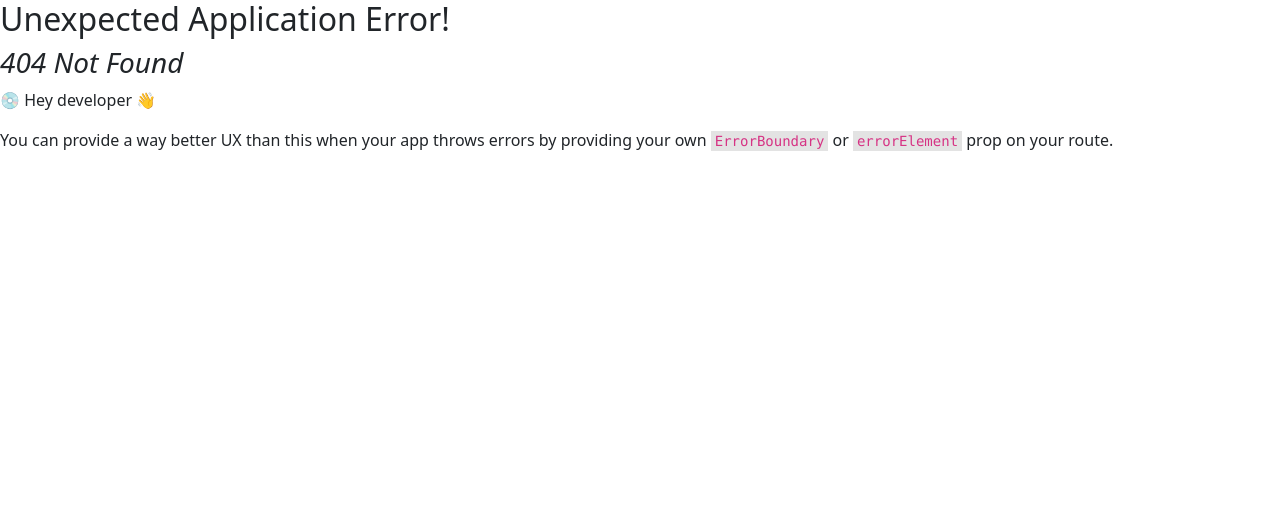
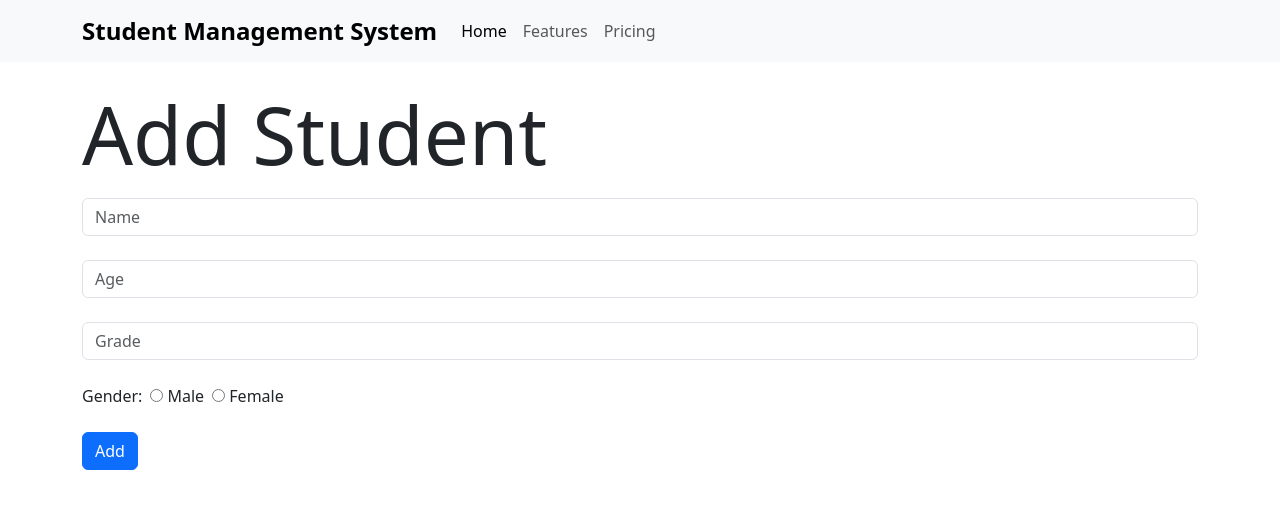
Before and after one commit to devMainak/School-Management-App, a React (Vite) app: page /studentform in a window 1280 px wide. Before the commit this address had no page. Shown: the top 508 px of the page. Built offline with nearby package versions, Linux system fonts and the light colour scheme.

Commit message:
feat: created StudentForm

```diff
--- a/src/components/Navbar.jsx
+++ b/src/components/Navbar.jsx
@@ -3,8 +3,8 @@ import { Link } from 'react-router-dom'
 const Navbar = () => {
   return (
     <nav className="navbar navbar-expand-lg bg-body-tertiary">
-      <div className="container-fluid">
-        <Link className="navbar-brand" to="/">Navbar</Link>
+      <div className="container container-fluid">
+        <Link className="navbar-brand fs-4 fw-semibold" to="/">Student Management System</Link>
         <button className="navbar-toggler" type="button" data-bs-toggle="collapse" data-bs-target="#navbarNav" aria-controls="navbarNav" aria-expanded="false" aria-label="Toggle navigation">
           <span className="navbar-toggler-icon"></span>
         </button>
--- /dev/null
+++ b/src/features/students/StudentForm.jsx
@@ -0,0 +1,48 @@
+import { useState } from 'react'
+import { useDispatch } from 'react-redux'
+import { addStudentAsync } from './studentsSlice'
+import Navbar from '../../components/Navbar'
+
+const StudentForm = () => {
+  const dispatch = useDispatch()
+  const [name, setName] = useState()
+  const [age, setAge] = useState()
+  const [grade, setGrade] = useState()
+  const [gender, setGender] = useState()
+
+  const handleGenderBtn = (e) => {
+    setGender(e.target.value)
+  }
+
+  const handleStudentForm = (e) => {
+    e.preventDefault()
+    const newStudent = { name, age, grade, gender }
+    dispatch(addStudentAsync(newStudent))
+  }
+
+  return (
+    <>
+      <header>
+        <Navbar/>
+      </header>
+      <main className='container'>
+        <h1 className='display-1 fw-normal pt-4 pb-2'>Add Student</h1>
+        <form onSubmit={handleStudentForm}>
+          <input className='form-control' onChange={(e) => setName(e.target.value)} placeholder='Name' type='text'/>
+          <br/>
+          <input className='form-control' onChange={(e) => setAge(e.target.value)} placeholder='Age' type='number'/>
+          <br/>
+          <input className='form-control' onChange={(e) => setGrade(e.target.value)} placeholder='Grade' type='text'/>
+          <br/>
+          <label>Gender: </label>
+          <label className='px-2'><input type='radio' name='gender' value="Male" onClick={handleGenderBtn}/> Male</label>
+          <label><input type='radio' name='gender' value="Female" onClick={handleGenderBtn}/> Female</label>
+          <br/><br/>
+          <button className='btn btn-primary' type='submit'>Add</button>
+        </form>
+      </main>
+    </>
+  )
+}
+
+export default StudentForm
--- a/src/features/students/StudentView.jsx
+++ b/src/features/students/StudentView.jsx
@@ -1,15 +1,29 @@
+import { useEffect } from 'react'
+import { useDispatch, useSelector } from 'react-redux'
 import { Link } from "react-router-dom"
+import { fetchStudents } from './studentsSlice'
 import Navbar from "../../components/Navbar"
 
+
 const StudentView = () => {
+  const dispatch = useDispatch()
+  // const { students, status, error } = useSelector((state) => state.students)
+
+  // useEffect(() => {
+  //   dispatch(fetchStudents())
+  // })
+
   return (
     <>
       <header>
         <Navbar/>
       </header>
       <main className="container">
-        <h1 className="display-1 fw-normal pt-4">Student View</h1>
-        <button className="btn btn-warning"><Link  to="#">Add student</Link></button>
+        <h1 className="display-1 fw-semibold pt-4 pb-2">Student View</h1>
+        <Link className="btn btn-warning"  to="/studentform">Add student</Link>
+        <section>
+
+        </section>
       </main>
     </>
   )
--- a/src/features/students/studentsSlice.js
+++ b/src/features/students/studentsSlice.js
@@ -4,7 +4,13 @@ import axios from 'axios'
 export const fetchStudents = createAsyncThunk("fetch/students", async () => {
   const response = await axios.get("https://06cae953-318f-4749-845b-a59b064b4f4b-00-33u2c47zy1ymn.pike.replit.dev/students")
 
-  return response
+  return response.data
+})
+
+export const addStudentAsync = createAsyncThunk("add/student", async (newStudent) => {
+  const response = await axios.post("https://06cae953-318f-4749-845b-a59b064b4f4b-00-33u2c47zy1ymn.pike.replit.dev/students", newStudent)
+
+  console.log(response)
 })
 
 export const studentsSlice = createSlice({
@@ -27,7 +33,7 @@ export const studentsSlice = createSlice({
 
     builder.addCase(fetchStudents.rejected, (state, action) => {
       state.status = "error"
-      state.error = action.payload.error
+      state.error = action.error.message
     })
   }
 })
--- a/src/index.jsx
+++ b/src/index.jsx
@@ -5,11 +5,16 @@ import { Provider } from 'react-redux'
 import store from './app/store'
 import 'bootstrap/dist/js/bootstrap.min.js'
 import App from './App'
+import StudentForm from './features/students/StudentForm'
 
 const router = createBrowserRouter([
 	{
 		element: <App/>,
 		path: "/"
+	},
+	{
+		element: <StudentForm/>,
+		path: "/studentform"
 	}
 ])
 
```
Also changed, not shown: src/features/students/StudentList.jsx (added).
